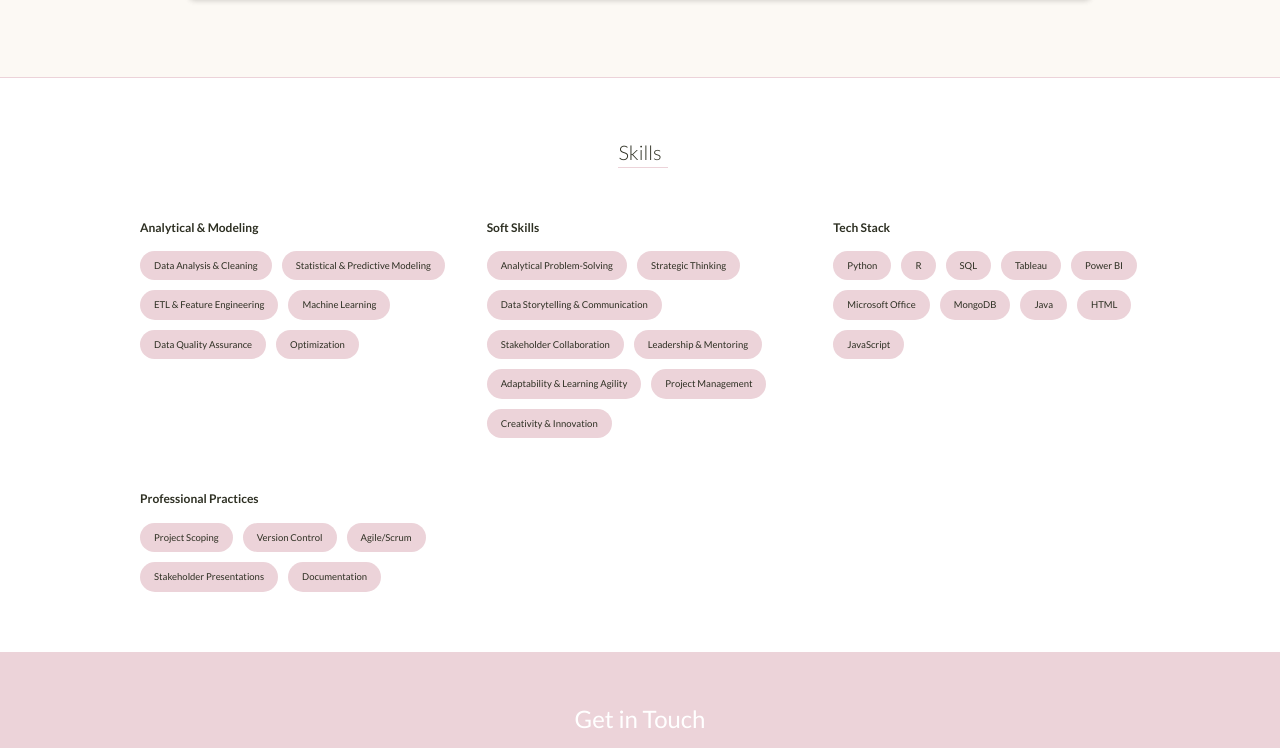
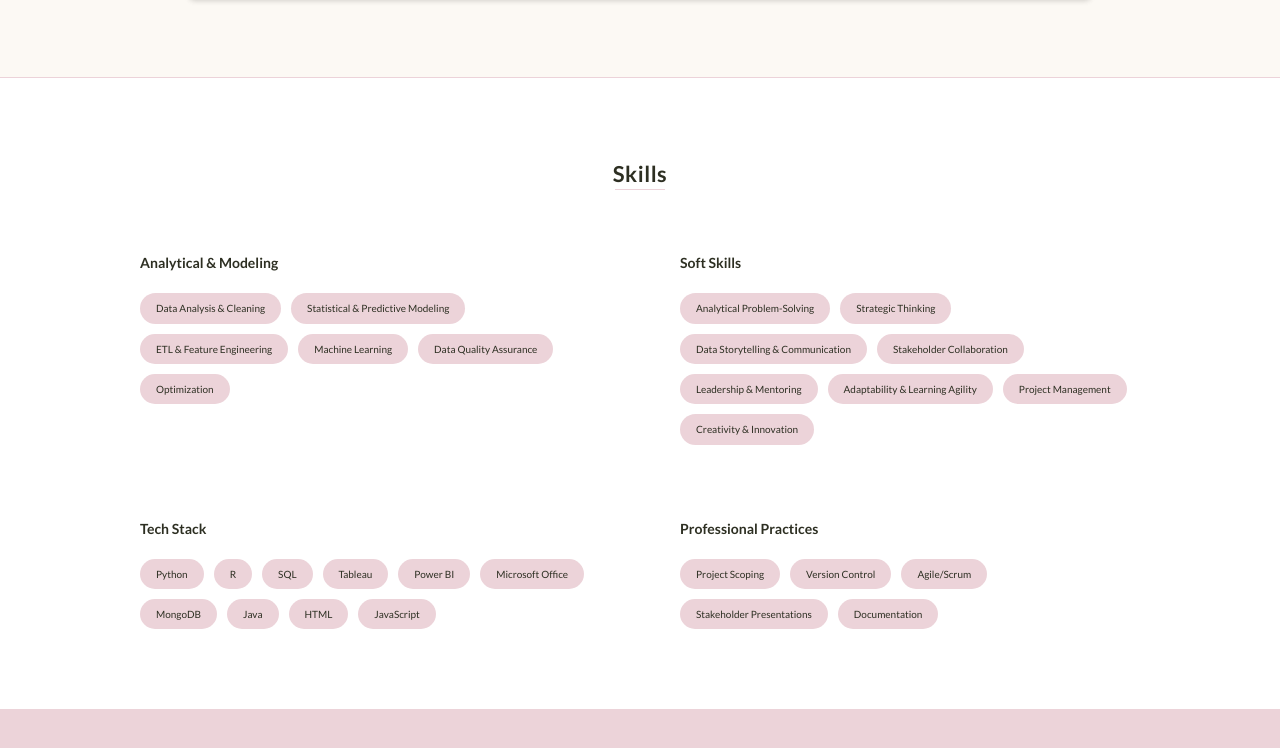
Before and after one commit to NikitaSuryawanshi18/nikitasuryawanshi18.github.io, a website: page index.html in a window 1280 px wide. Shown: the part 4869-5617 px from the top of the page. Drawn offline with nearby package versions, Linux system fonts and the light colour scheme; files that its build step writes are made by us from their sources.

Commit message:
Update styles.scss

```diff
--- a/scss/styles.scss
+++ b/scss/styles.scss
@@ -725,29 +725,37 @@ footer {
 
 #skills {
   background-color: #fff;
-  padding: 60px 20px;
+  padding: 80px 20px;
   text-align: center;
 
   .heading {
     color: #2D2F22;
-    font-size: 2rem;
-    margin-bottom: 40px;
+    font-size: 2.2rem;
+    margin-bottom: 50px;
+    font-weight: 700;
+    letter-spacing: 0.5px;
   }
 
   .skills-grid {
     display: grid;
-    grid-template-columns: repeat(auto-fit, minmax(300px, 1fr));
-    gap: 40px;
+    grid-template-columns: 1fr 1fr;
+    grid-template-rows: auto auto;
+    gap: 60px 80px;
     max-width: 1000px;
     margin: 0 auto;
     text-align: left;
+
+    @media (max-width: 768px) {
+      grid-template-columns: 1fr;
+    }
   }
 
   .skill-category {
     h3 {
-      font-size: 1.2rem;
+      font-size: 1.4rem;
+      font-weight: 600;
       color: #2D2F22;
-      margin-bottom: 15px;
+      margin-bottom: 20px;
     }
 
     .skill-pills {
@@ -758,22 +766,20 @@ footer {
       span {
         background-color: #ECD3D9;
         color: #2D2F22;
+        font-size: 1rem; // Up from 0.95rem
         font-weight: 500;
-        padding: 8px 14px;
-        border-radius: 20px;
-        font-size: 0.95rem;
+        padding: 8px 16px;
+        border-radius: 25px;
         white-space: nowrap;
         transition: background-color 0.3s;
 
         &:hover {
-          background-color: #eabfc9;
+          background-color: #e1aeb9;
         }
       }
     }
   }
 }
-
-
 
 /*
     -------------------------------
```
